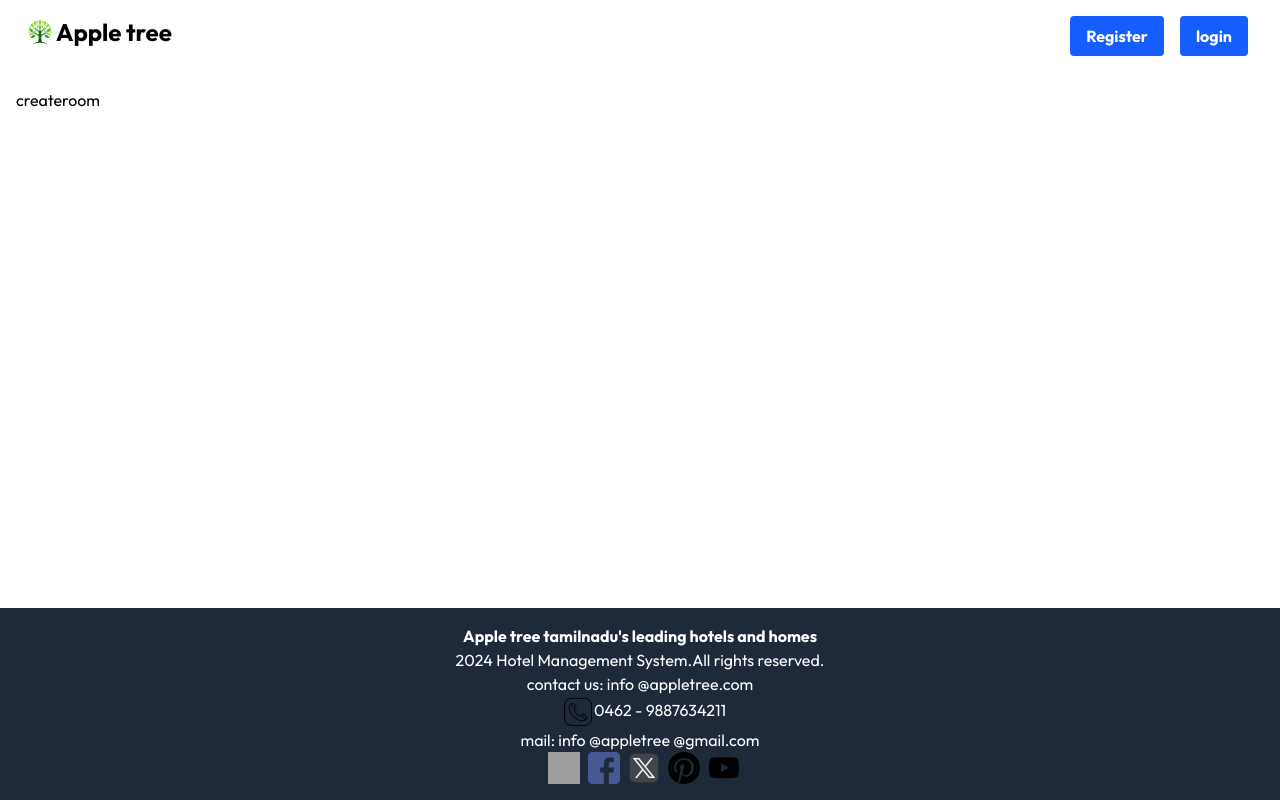
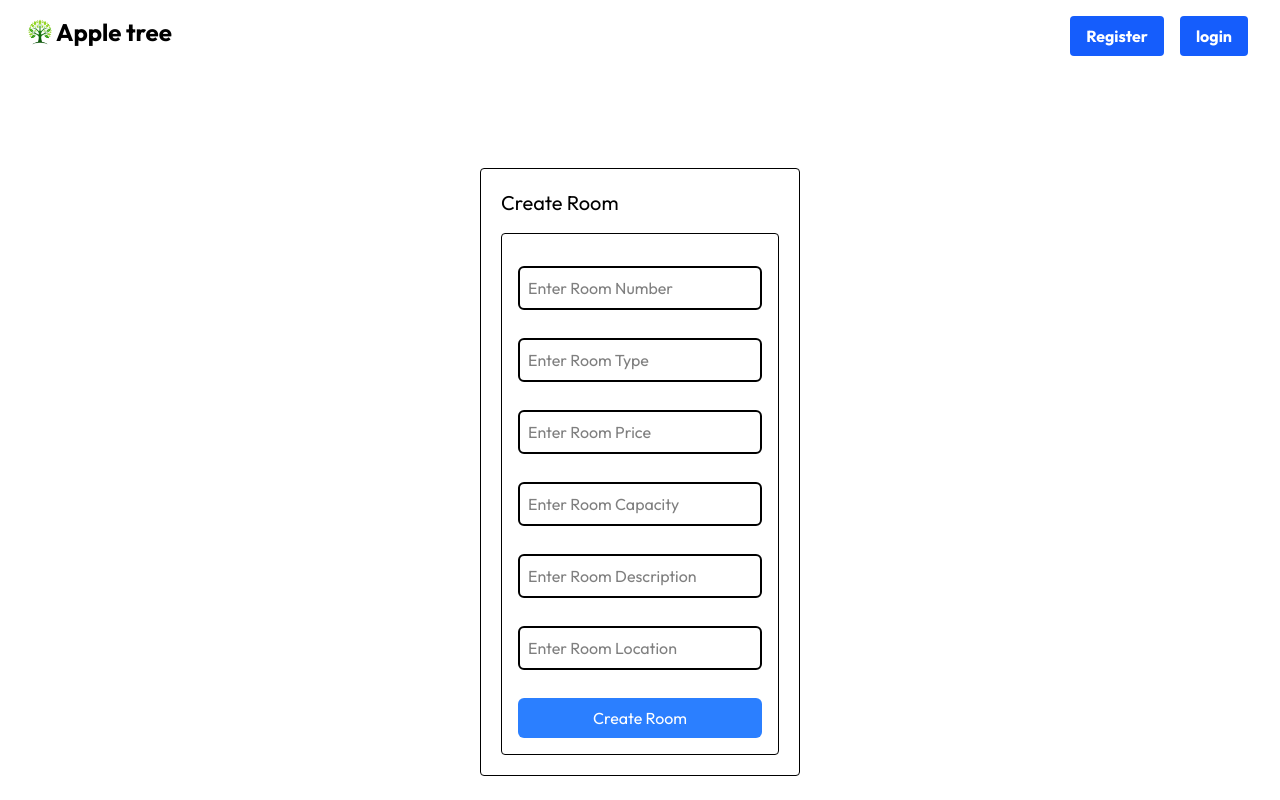
Before and after one commit to Avudaiappan-FSD/fe-hotel, a React (Vite) app: page /CreateRoom in a window 1280 px wide. Shown: the top 800 px of the page. Built offline with nearby package versions, Linux system fonts and the light colour scheme; no server answers; grey boxes are pictures that could not be loaded; a web font is replaced by a local one.

Commit message:
create roomm done

```diff
--- a/src/pages/Adminroom.jsx
+++ b/src/pages/Adminroom.jsx
@@ -1,11 +1,16 @@
-
-
-const Adminroom = () => {
+import { Navigate, useNavigate } from "react-router-dom";
+const adminroom = () => {
+    const navigate = useNavigate()
     return (
         <div>
-    fefge
+            Room Management
+            <div>
+                <div><button onClick={() => navigate("/createroom")}>create room</button></div>
+                <div><button onClick={() => navigate("/updateroom")}>update room</button></div>
+                <div><button onClick={() => navigate("/deleteroom")}>delete room</button></div>
+            </div>
         </div>
     )
 }
 
-export default Adminroom;
+export default adminroom;
--- a/src/pages/CreateRoom.jsx
+++ b/src/pages/CreateRoom.jsx
@@ -1,11 +1,46 @@
-import React from 'react'
+import { useDispatch, useSelector } from "react-redux";
+import { setroomnumber, setroomtype, setprice, setcapacity, setdescription, setlocation } from "../redux/features/auth/roomslice"
+import { useNavigate } from "react-router-dom";
+import roomServices from "../services/roomServices";
 
 const CreateRoom = () => {
+  const navigate = useNavigate();
+  const dispatch = useDispatch();
+  const form = useSelector((state) => state.room.form);
+  const createRoom = async (e) => {
+    e.preventDefault();
+    console.log(form);
+    try {
+      const response = await roomServices.createroom(form);
+      if (response.status === 201) {
+        console.log('Room created successfully');
+        dispatch(setroomnumber(''));
+        dispatch(setroomtype(''));
+        dispatch(setprice(''));
+        dispatch(setcapacity(''));
+        dispatch(setdescription(''));
+        dispatch(setlocation(''));
+      }
+    } catch (error) {
+      console.error('Error creating room:', error.response?.data?.message || error.message);
+
+    }
+  }
   return (
-    <div>
-      createroom
+    <div className='max-w-xs mx-auto mt-20 mb-10  p-5 border rounded'>
+      <div className=' text-xl mb-4 '>Create Room</div>
+      <form className='p-4 border rounded flex flex-col space-y-3' onSubmit={createRoom}>
+        <input type="text" placeholder='Enter Room Number' className='border-2 border-black rounded-md p-2 mt-4' value={form.roomnumber} onChange={(e) => dispatch(setroomnumber(e.target.value))} />
+        <input type="text" placeholder='Enter Room Type' className='border-2 border-black rounded-md p-2 mt-4' value={form.roomtype} onChange={(e) => dispatch(setroomtype(e.target.value))} />
+        <input type="text" placeholder='Enter Room Price' className='border-2 border-black rounded-md p-2 mt-4' value={form.price} onChange={(e) => dispatch(setprice(e.target.value))} />
+        <input type="text" placeholder='Enter Room Capacity' className='border-2 border-black rounded-md p-2 mt-4' value={form.capacity} onChange={(e) => dispatch(setcapacity(e.target.value))} />
+        <input type="text" placeholder='Enter Room Description' className='border-2 border-black rounded-md p-2 mt-4' value={form.description} onChange={(e) => dispatch(setdescription(e.target.value))} />
+        <input type="text" placeholder='Enter Room Location' className='border-2 border-black rounded-md p-2 mt-4' value={form.location} onChange={(e) => dispatch(setlocation(e.target.value))} />
+        <button className='bg-blue-500 text-white rounded-md p-2 mt-4'>Create Room</button>
+      </form>
     </div>
   )
+
 }
 
 export default CreateRoom;
--- a/src/pages/Profile.jsx
+++ b/src/pages/Profile.jsx
@@ -5,7 +5,6 @@ import userService from "../services/userServices";
 const Profile = () => {
 
     const loaderdata = useLoaderData();
-    console.log(loaderdata)
     const navigate = useNavigate()
     const [me, setMe] = useState(loaderdata);
     const [isEdit, setIsEdit] = useState(false);
--- a/src/pages/Register.jsx
+++ b/src/pages/Register.jsx
@@ -13,7 +13,6 @@ const Register = () => {
   const navigate = useNavigate();
   const handleregister = async (e) => {
     e.preventDefault();
-    console.log('registering...');
     try {
       const response = await authServices.register({ name, email, password });
       if (response.status === 200) {
--- a/src/redux/app/store.js
+++ b/src/redux/app/store.js
@@ -2,12 +2,14 @@ import { configureStore } from "@reduxjs/toolkit";
 import registerReducer from "../features/auth/registerslice";
 import loginReducer from "../features/auth/loginslice";
 import userReducer from "../features/auth/userslice";
+import roomReducer from "../features/auth/roomslice";
 
 const store = configureStore({
   reducer: {
     register: registerReducer,
     login: loginReducer,
     user: userReducer,
+    room: roomReducer,
   },
 
 });
--- /dev/null
+++ b/src/redux/features/auth/roomslice.js
@@ -0,0 +1,42 @@
+import { createSlice } from '@reduxjs/toolkit';
+export const roomslice = createSlice({
+    name: 'room',
+    initialState: {
+        form: {
+            roomnumber: "",
+            roomtype: "",
+            price: "",
+            capacity: "",
+            description: "",
+            location: ""
+        }
+    },
+    reducers: {
+        setroomnumber: (state, action) => {
+            state.form.roomnumber = action.payload;
+        },
+        setroomtype: (state, action) => {
+            state.form.roomtype = action.payload;
+        },
+        setprice: (state, action) => {
+            state.form.price = action.payload;
+        },
+        setcapacity: (state, action) => {
+            state.form.capacity = action.payload;
+        },
+        setdescription: (state, action) => {
+            state.form.description = action.payload;
+        },
+        setlocation: (state, action) => {
+            state.form.location = action.payload;
+        }
+    }
+})
+export const { setroomnumber, setroomtype, setprice, setcapacity, setdescription, setlocation } = roomslice.actions;
+export const selectroomnumber = (state) => state.room.form.roomnumber;
+export const selectroomtype = (state) => state.room.form.roomtype;
+export const selectprice = (state) => state.room.form.price;
+export const selectcapactiy = (state) => state.room.form.capacity;
+export const selectdescription = (state) => state.room.form.description;
+export const selectlocation = (state) => state.room.form.location;
+export default roomslice.reducer;
```
Also changed, not shown: src/Router.jsx (+4 -4 lines).
